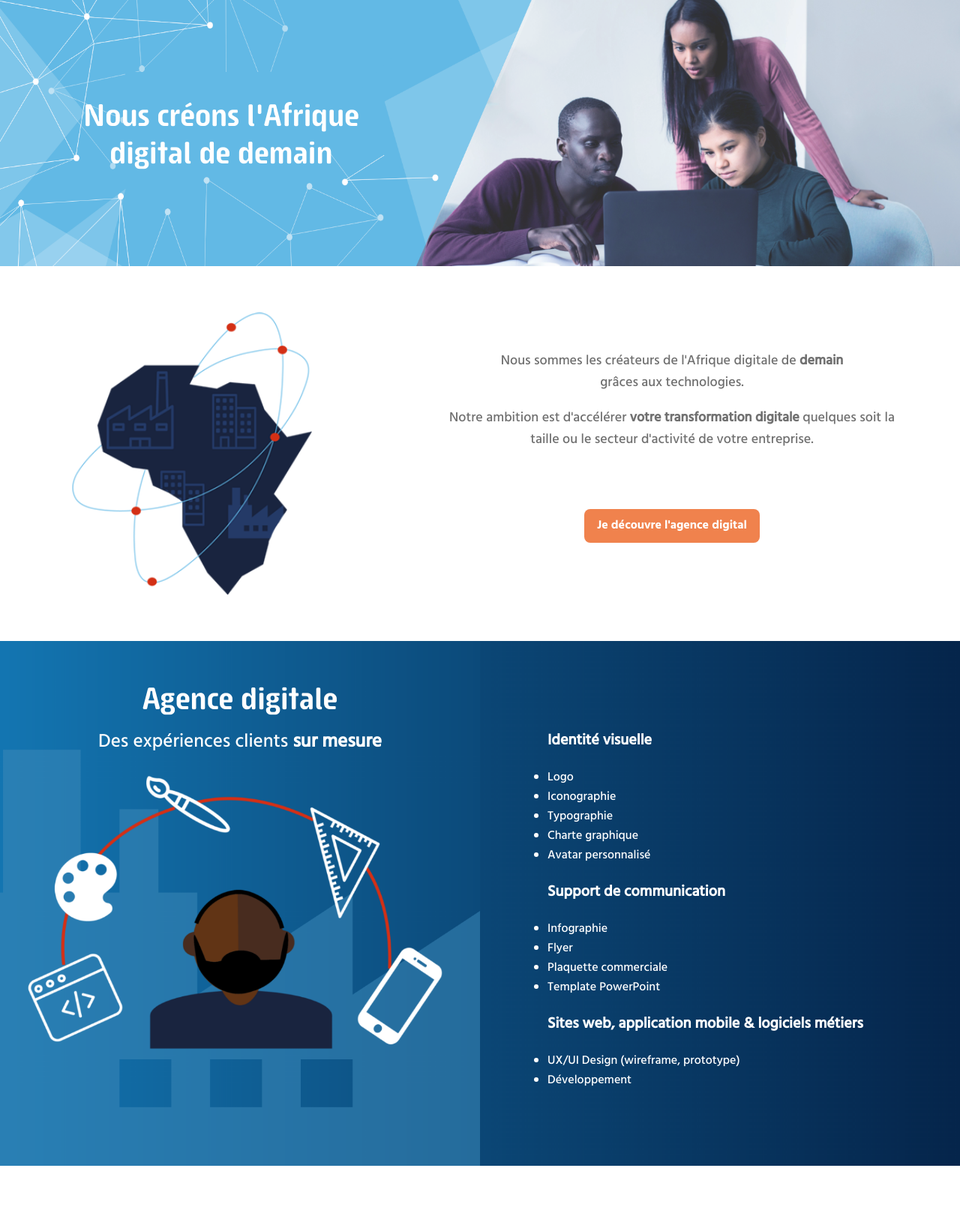
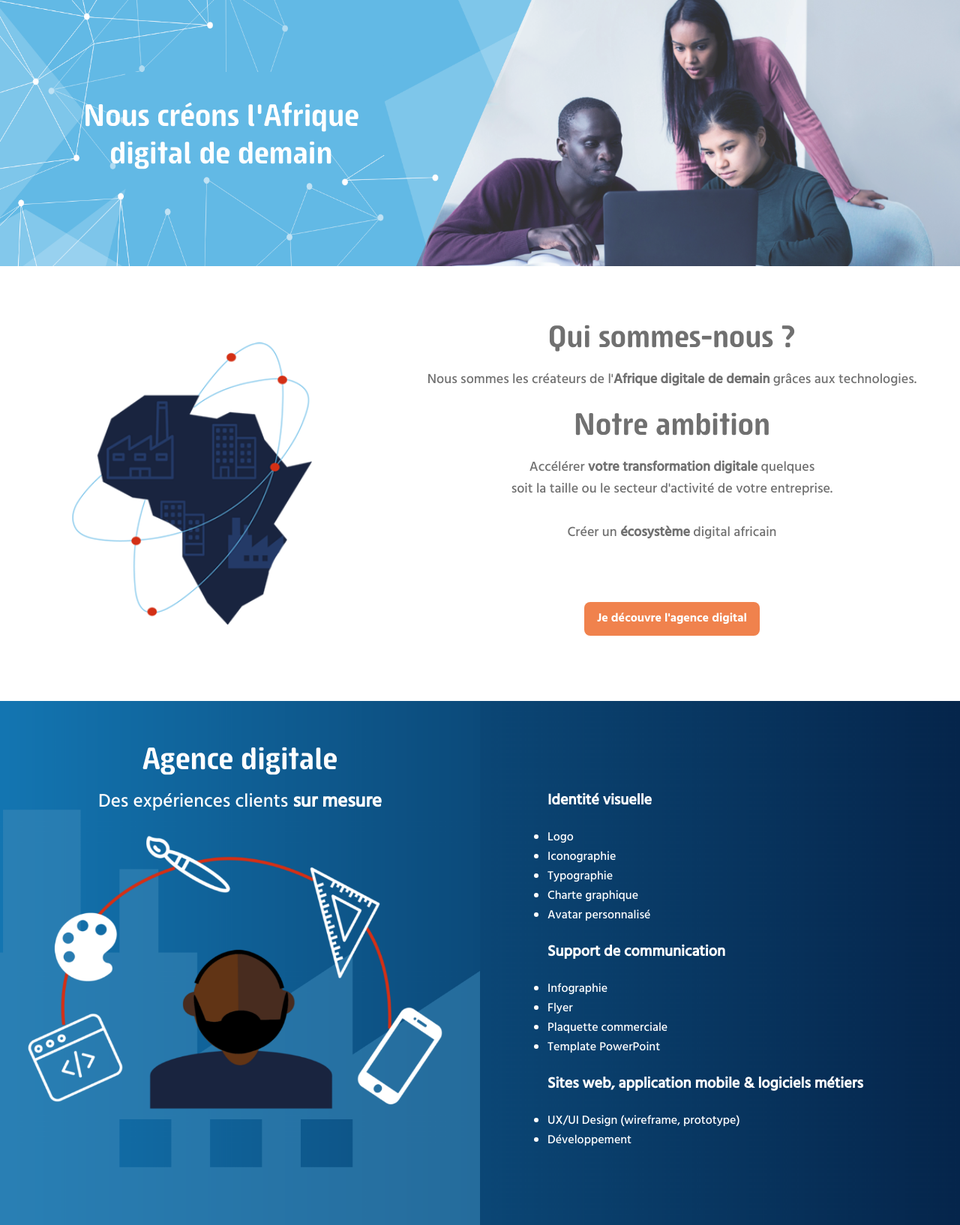
Before and after one commit to Eric999Dev/tangi-technologies, a WordPress theme: template front-page.php in a window 1280 px wide. Shown: the part 71-1705 px from the top of the page at 75% size. Run offline with PHP 8.4 and a stand-in for WordPress, Linux system fonts and the light colour scheme; the site name, menu and one post (Sample post) are stand-ins, and other content is empty; some libraries are stand-ins or nearby versions.

Commit message:
Modif section 1

```diff
--- a/front-page.php
+++ b/front-page.php
@@ -10,8 +10,11 @@ get_header();
 
     </div>
     <div>
-      <p>Nous sommes les créateurs de l'Afrique digitale de <strong>demain</strong> grâces&nbsp;aux&nbsp;technologies.</p> <br>
-      <p>Notre ambition est d'accélérer <strong>votre transformation digitale</strong> quelques soit la taille ou le secteur d'activité de votre entreprise.</p><br>
+<h2>Qui sommes-nous ?</h2>
+      <p>Nous sommes les créateurs de l'<strong>Afrique digitale de demain</strong> grâces&nbsp;aux&nbsp;technologies.</p> <br>
+      <h2>Notre ambition</h2>
+      <p>Accélérer <strong>votre transformation digitale</strong> quelques <br> soit la taille ou le secteur d'activité de votre entreprise. <br><br>Créer un <strong>écosystème</strong> digital africain</p><br>
+
       <div class="btn" data-form="modal">Je découvre l'agence digital</div>
     </div>
   </div>
--- a/sass/main/_section2.scss
+++ b/sass/main/_section2.scss
@@ -9,8 +9,6 @@
   .content-section {
     max-width: 100%;
     margin: 0 auto;
-
-    @media screen and(min-width:520px) {}
 
     @media screen and(min-width:875px) {
       display: flex;
@@ -47,7 +45,7 @@
       p {
         color: white;
         font-size: 20px;
-        padding-bottom: 70%;
+        padding-bottom: 95%;
 
         @media screen and(min-width:520px) {
           padding-bottom: 450px;
--- a/style.css
+++ b/style.css
@@ -118,7 +118,7 @@ button {
     height: auto;
     padding: 30px 20px;
     position: absolute;
-    top: 55%;
+    top: 70%;
     left: 50%;
     -webkit-transform: translate(-50%, -30%);
     -ms-transform: translate(-50%, -30%);
@@ -439,7 +439,21 @@ header {
         margin-left: 0; } }
 
 .section1 .content-section {
-  margin: 0 auto; }
+  margin: 0 auto;
+  padding: 40px 0;
+  display: -webkit-box;
+  display: -ms-flexbox;
+  display: flex;
+  -webkit-box-orient: vertical;
+  -webkit-box-direction: reverse;
+  -ms-flex-flow: column-reverse nowrap;
+  flex-flow: column-reverse nowrap;
+  -webkit-box-pack: justify;
+  -ms-flex-pack: justify;
+  justify-content: space-between;
+  -webkit-box-align: center;
+  -ms-flex-align: center;
+  align-items: center; }
   @media screen and (min-width: 768px) {
     .section1 .content-section {
       display: -webkit-box;
@@ -455,8 +469,15 @@ header {
       -webkit-box-align: center;
       -ms-flex-align: center;
       align-items: center; } }
+  .section1 .content-section h2 {
+    color: #707070;
+    padding: 0px 0px 20px;
+    font-size: 30px;
+    text-align: center; }
+    @media screen and (min-width: 875px) {
+      .section1 .content-section h2 {
+        font-size: 40px; } }
   .section1 .content-section div {
-    margin: 0 auto;
     padding: 0 15px;
     text-align: center;
     width: 100%; }
@@ -479,9 +500,10 @@ header {
   .section1 .content-section > div:last-of-type {
     margin: 0 auto; }
     .section1 .content-section > div:last-of-type p {
-      max-width: 600px;
-      width: 100%;
-      margin: 0 auto; }
+      width: 100%; }
+      @media screen and (max-width: 875px) {
+        .section1 .content-section > div:last-of-type p {
+          margin: 0 auto; } }
     @media screen and (min-width: 992px) {
       .section1 .content-section > div:last-of-type {
         width: 60%;
@@ -534,7 +556,7 @@ header {
     .section2 .content-section div p {
       color: white;
       font-size: 20px;
-      padding-bottom: 70%; }
+      padding-bottom: 95%; }
       @media screen and (min-width: 520px) {
         .section2 .content-section div p {
           padding-bottom: 450px; } }
```
Also changed, not shown: sass/main/_section1.scss (+26 -3 lines), sass/modal/_formulaire.scss (+2 -13 lines).
